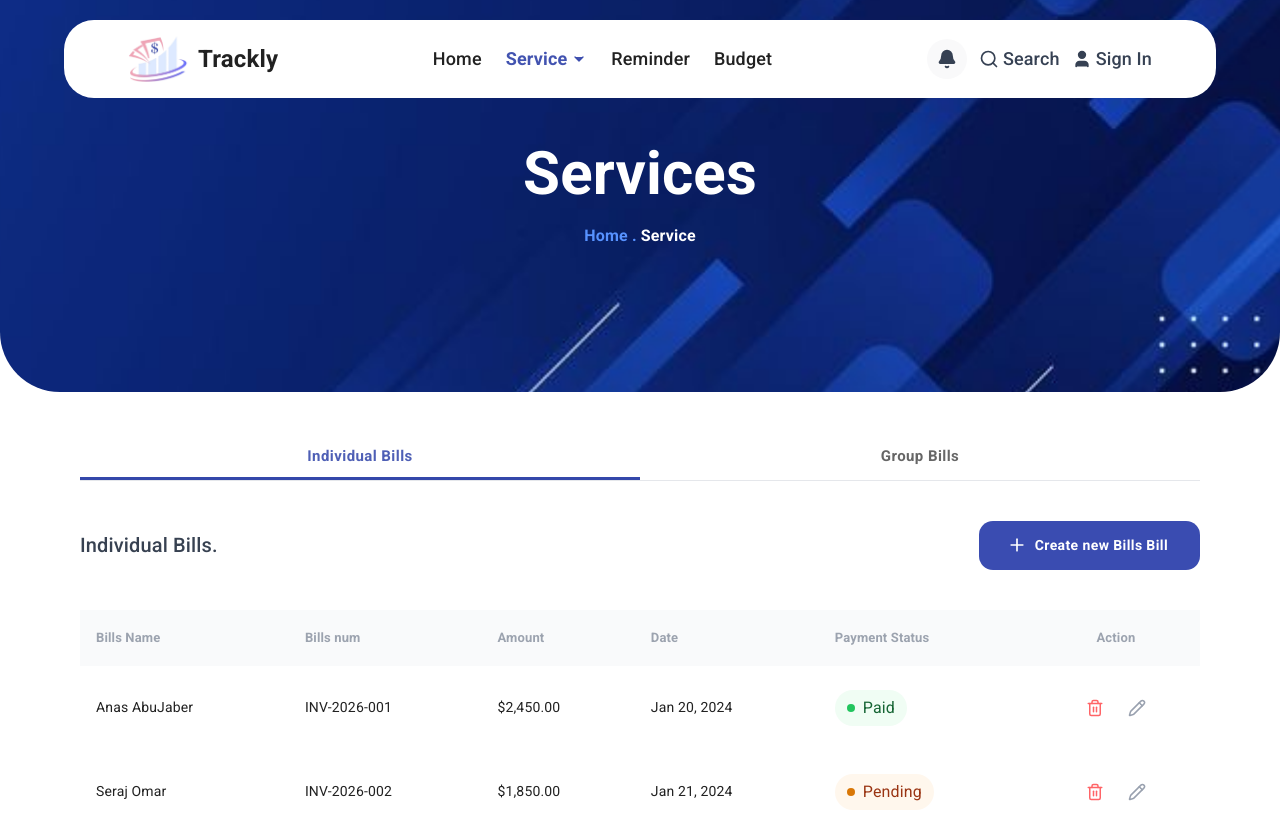
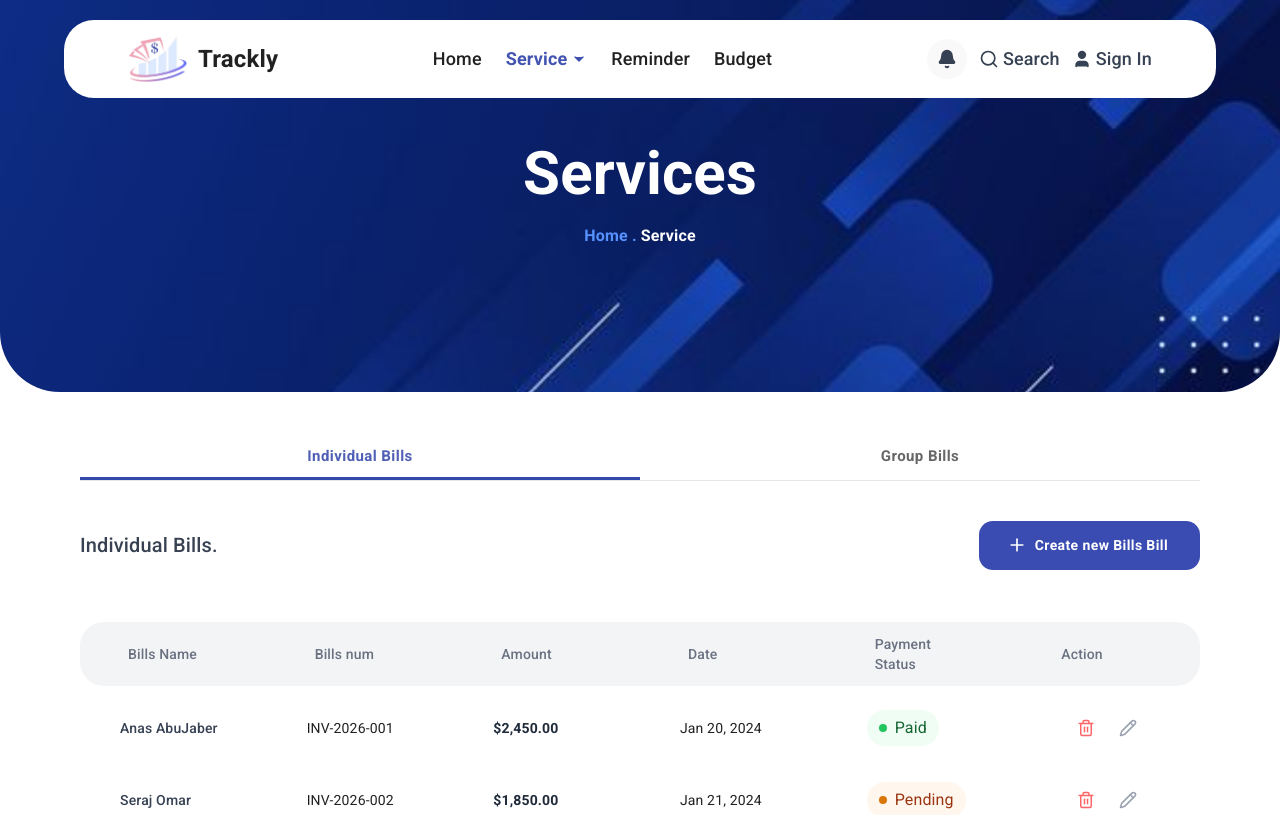
Before and after one commit to Seraj-Omar/Personal-Finance-and-Bill-Splitting-Assistant, a Next.js app: page /services/bills in a window 1280 px wide. Shown: the top 815 px of the page. Built offline with nearby package versions, Linux system fonts and the light colour scheme.

Commit message:
Convert Bills table to reusable component

```diff
--- a/src/components/bills/BillsClient.tsx
+++ b/src/components/bills/BillsClient.tsx
@@ -7,18 +7,13 @@ import {
   Tabs,
   Tab,
   Button,
-  Table,
-  TableBody,
-  TableCell,
-  TableContainer,
-  TableHead,
-  TableRow,
   Avatar,
   AvatarGroup,
 } from "@mui/material";
 import { Plus, Trash2, Pencil } from "lucide-react";
 import AddIndividualClient from "./AddIndividualClient";
 import AddGroupClient from "./AddGroupClient";
+import Table, { Column } from "@/src/components/Table";
 
 export default function BillsClient() {
   const [activeTab, setActiveTab] = useState(0);
@@ -31,6 +26,103 @@ export default function BillsClient() {
     Overdue: { bg: "#FEF2F2", dot: "#EF4444", text: "#991B1B" },
   };
 
+  const columns: Column<any>[] = [
+    {
+      key: "name",
+      title: "Bills Name",
+      render: (row) => (
+        <span className="font-medium text-gray-700">{row.name}</span>
+      ),
+    },
+    ...(activeTab === 1
+      ? [
+          {
+            key: "members",
+            title: "Group members",
+            render: (row: any) => (
+              <Box className="flex items-center justify-center h-full">
+                <AvatarGroup
+                  max={3}
+                  sx={{
+                    "& .MuiAvatar-root": {
+                      width: 32,
+                      height: 32,
+                      fontSize: 12,
+                      border: "2px solid white",
+                    },
+                  }}
+                >
+                  {row.members?.map((m: any, i: number) => (
+                    <Avatar key={i} src={m} />
+                  ))}
+                </AvatarGroup>
+              </Box>
+            ),
+          },
+        ]
+      : []),
+    { key: "num", title: "Bills num" },
+    {
+      key: "amount",
+      title: activeTab === 1 ? "Total Amount" : "Amount",
+      render: (row) => (
+        <span className="font-bold text-gray-800">
+          {activeTab === 1 ? row.total : row.amount}
+        </span>
+      ),
+    },
+    ...(activeTab === 1 ? [{ key: "share", title: "Your share" }] : []),
+    { key: "date", title: "Date" },
+    ...(activeTab === 1
+      ? [
+          {
+            key: "percentage",
+            title: "Payment percentage",
+            render: (row) => (
+              <span className="text-[#3A4CB1] font-bold">{row.percentage}</span>
+            ),
+          },
+        ]
+      : []),
+    {
+      key: "status",
+      title: "Payment Status",
+      render: (row) => {
+        const config = statusConfig[row.status] || statusConfig.Unpaid;
+        return (
+          <Box
+            className="flex items-center gap-2 px-3 py-1.5 rounded-full w-fit"
+            style={{ backgroundColor: config.bg }}
+          >
+            <Box
+              className="w-2 h-2 rounded-full"
+              style={{ backgroundColor: config.dot }}
+            />
+            <Typography
+              className="text-[13px] font-bold"
+              style={{ color: config.text }}
+            >
+              {row.status}
+            </Typography>
+          </Box>
+        );
+      },
+    },
+    {
+      key: "action",
+      title: "Action",
+      render: () => (
+        <Box className="flex justify-center gap-3">
+          <button className="p-1.5 hover:bg-gray-50 text-red-400 rounded-md transition-all">
+            <Trash2 size={18} />
+          </button>
+          <button className="p-1.5 hover:bg-gray-50 text-gray-400 rounded-md transition-all">
+            <Pencil size={18} />
+          </button>
+        </Box>
+      ),
+    },
+  ];
   const individualBills = [
     {
       name: "Anas AbuJaber",
@@ -121,6 +213,7 @@ export default function BillsClient() {
         </Tabs>
       </Box>
 
+      {/* حافظنا على نفس تصميم الزر تماماً */}
       <Box className="w-full bg-white flex justify-between items-center py-4">
         <Typography variant="h6" className="font-extrabold text-[#374151]">
           {activeTab === 0 ? "Individual Bills." : "Group Bills."}
@@ -144,138 +237,7 @@ export default function BillsClient() {
         </Button>
       </Box>
 
-      <TableContainer className="shadow-none border-none">
-        <Table>
-          <TableHead sx={{ backgroundColor: "#F9FAFB" }}>
-            <TableRow>
-              <TableCell sx={headStyle}>Bills Name</TableCell>
-              {activeTab === 1 && (
-                <TableCell sx={headStyle}>Group members</TableCell>
-              )}
-              <TableCell sx={headStyle}>Bills num</TableCell>
-              {activeTab === 1 ? (
-                <>
-                  <TableCell sx={headStyle}>Total Amount</TableCell>
-                  <TableCell sx={headStyle}>Your share</TableCell>
-                </>
-              ) : (
-                <TableCell sx={headStyle}>Amount</TableCell>
-              )}
-              <TableCell sx={headStyle}>Date</TableCell>
-              {activeTab === 1 && (
-                <TableCell sx={headStyle}>Payment percentage</TableCell>
-              )}
-              <TableCell sx={headStyle}>Payment Status</TableCell>
-              <TableCell sx={headStyle} align="center">
-                Action
-              </TableCell>
-            </TableRow>
-          </TableHead>
-          <TableBody>
-            {currentData.map((bill: any, index) => {
-              const config = statusConfig[bill.status] || statusConfig.Unpaid;
-              return (
-                <TableRow
-                  key={index}
-                  sx={{
-                    "& td": {
-                      py: 3,
-                      borderBottom: "none",
-                      verticalAlign: "middle",
-                    },
-                  }}
-                >
-                  <TableCell className="font-medium text-gray-700">
-                    {bill.name}
-                  </TableCell>
-
-                  {activeTab === 1 && (
-                    <TableCell>
-                      <Box sx={{ display: "flex", alignItems: "center" }}>
-                        <AvatarGroup
-                          max={3}
-                          sx={{
-                            "& .MuiAvatar-root": {
-                              width: 32,
-                              height: 32,
-                              fontSize: 12,
-                              border: "2px solid white",
-                            },
-                          }}
-                        >
-                          {bill.members.map((m: any, i: number) => (
-                            <Avatar key={i} src={m} />
-                          ))}
-                        </AvatarGroup>
-                      </Box>
-                    </TableCell>
-                  )}
-                  <TableCell className="text-gray-500">{bill.num}</TableCell>
-                  <TableCell className="font-bold text-gray-800">
-                    {activeTab === 1 ? bill.total : bill.amount}
-                  </TableCell>
-                  {activeTab === 1 && (
-                    <TableCell className="font-bold text-gray-800">
-                      {bill.share}
-                    </TableCell>
-                  )}
-                  <TableCell className="text-gray-500">{bill.date}</TableCell>
-                  {activeTab === 1 && (
-                    <TableCell className="text-[#3A4CB1] font-bold">
-                      {bill.percentage}
-                    </TableCell>
-                  )}
-                  <TableCell>
-                    <Box
-                      className="flex items-center gap-2 px-3 py-1.5 rounded-full w-fit"
-                      style={{ backgroundColor: config.bg }}
-                    >
-                      <Box
-                        className="w-2 h-2 rounded-full"
-                        style={{ backgroundColor: config.dot }}
-                      />
-                      <Typography
-                        className="text-[13px] font-bold"
-                        style={{ color: config.text }}
-                      >
-                        {bill.status}
-                      </Typography>
-                    </Box>
-                  </TableCell>
-                  <TableCell align="center">
-                    <Box className="flex justify-center gap-3">
-                      <IconButton className="text-red-400">
-                        <Trash2 size={18} />
-                      </IconButton>
-                      <IconButton className="text-gray-400">
-                        <Pencil size={18} />
-                      </IconButton>
-                    </Box>
-                  </TableCell>
-                </TableRow>
-              );
-            })}
-          </TableBody>
-        </Table>
-      </TableContainer>
+      <Table columns={columns} data={currentData} />
     </Box>
   );
 }
-
-const headStyle = {
-  py: 2,
-  fontWeight: "bold",
-  color: "#9CA3AF",
-  borderBottom: "none",
-  fontSize: "13px",
-};
-
-function IconButton({ children, className }: any) {
-  return (
-    <button
-      className={`p-1.5 hover:bg-gray-50 rounded-md transition-all ${className}`}
-    >
-      {children}
-    </button>
-  );
-}
```
